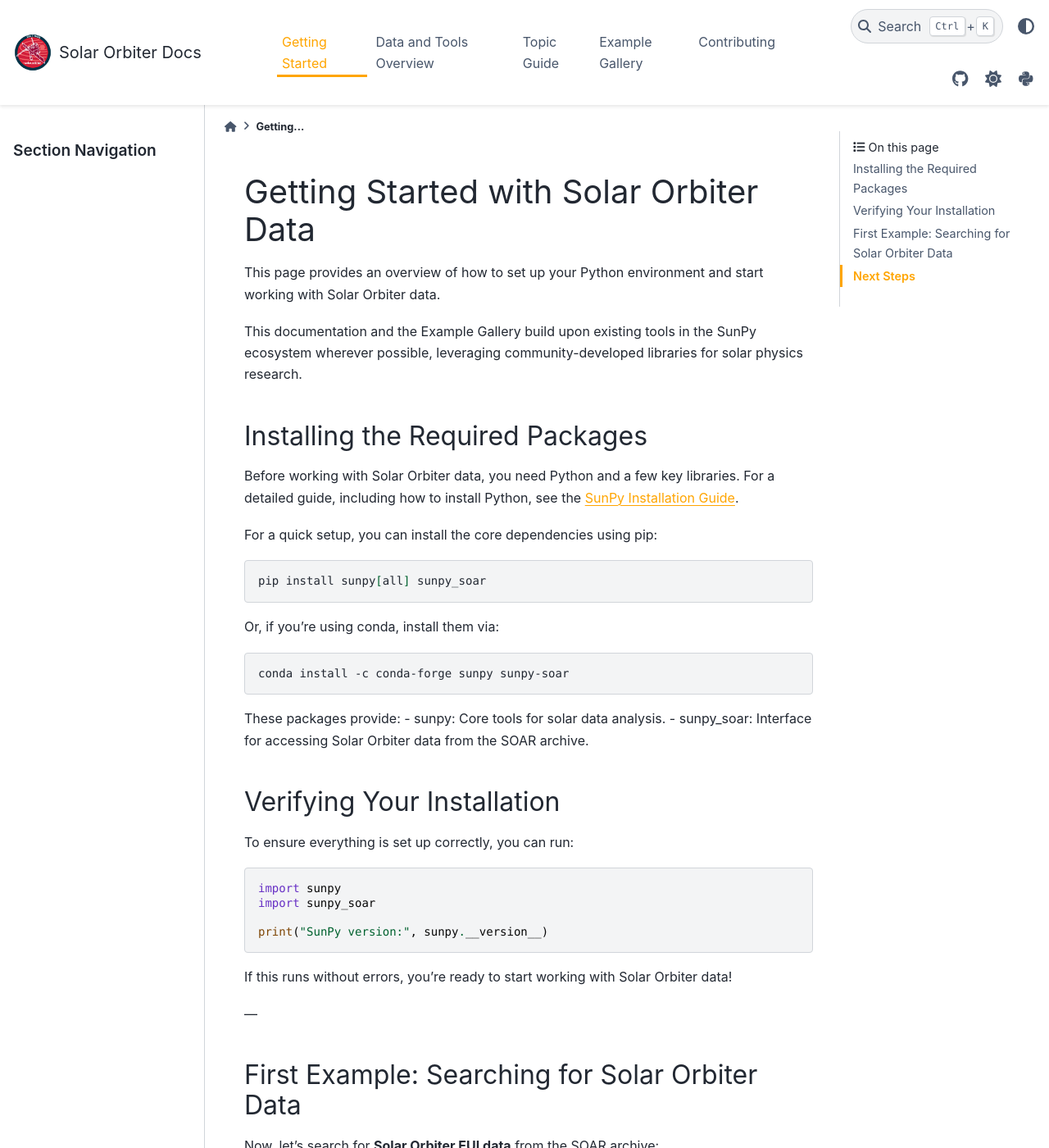
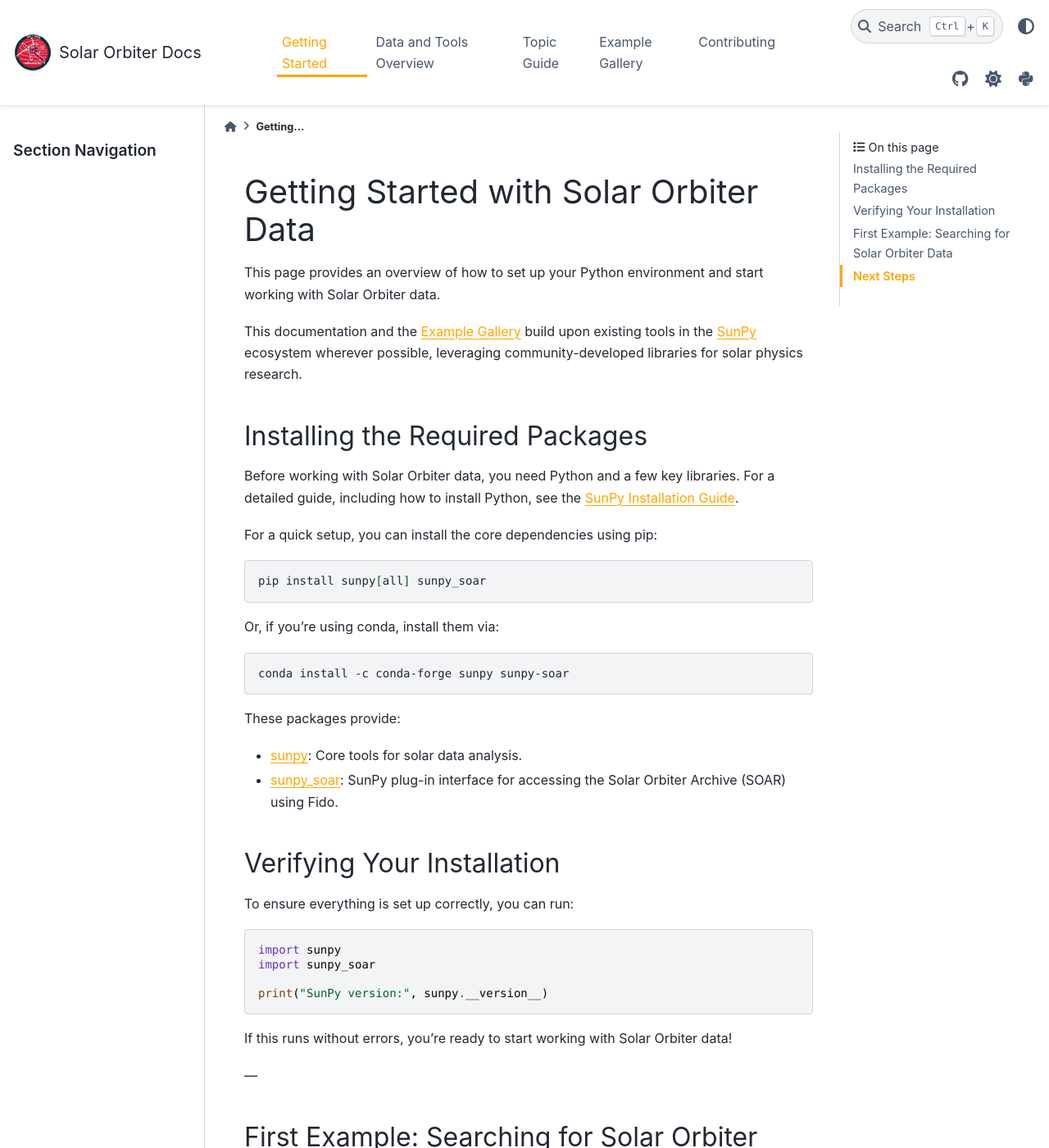
Before and after one commit to SolarOrbiterWorkshop/solar-orbiter-docs, a Sphinx documentation site: the page built from docs/getting_started.rst, in a window 1280 px wide and 1400 px high. Shown: the whole window at 82% size. Built offline with Sphinx 7.4.7 and the PyData theme 0.15.4, drawn with Linux system fonts in a browser that asks for light colours; some of the changed text lies outside the part shown.

Commit message:
tidying up

```diff
--- a/docs/getting_started.rst
+++ b/docs/getting_started.rst
@@ -3,7 +3,8 @@ Getting Started with Solar Orbiter Data
 
 This page provides an overview of how to set up your Python environment and start working with Solar Orbiter data.
 
-This documentation and the Example Gallery build upon existing tools in the SunPy ecosystem wherever possible, leveraging community-developed libraries for solar physics research.
+This documentation and the `Example Gallery <auto_gallery/index.html>`_ build upon existing tools in the `SunPy <https://sunpy.org>`_ ecosystem wherever possible, leveraging community-developed libraries for solar physics research.
+
 
 
 Installing the Required Packages
@@ -25,8 +26,9 @@ Or, if you're using conda, install them via:
     conda install -c conda-forge sunpy sunpy-soar
 
 These packages provide:
-- sunpy: Core tools for solar data analysis.
-- sunpy_soar: Interface for accessing Solar Orbiter data from the SOAR archive.
+
+*  `sunpy <https://docs.sunpy.org/en/stable/>`_: Core tools for solar data analysis.
+*  `sunpy_soar <https://docs.sunpy.org/projects/soar/en/latest/>`_: SunPy plug-in interface for accessing the Solar Orbiter Archive (SOAR) using Fido.
 
 Verifying Your Installation
 ---------------------------
@@ -47,7 +49,7 @@ If this runs without errors, you're ready to start working with Solar Orbiter da
 First Example: Searching for Solar Orbiter Data
 -----------------------------------------------
 
-Now, let's search for **Solar Orbiter EUI data** from the SOAR archive:
+Now, let's search for Solar Orbiter EUI data from the SOAR archive:
 
 .. code-block:: python
 
```
Also changed, not shown: other parts of docs/getting_started.rst (+4 -2 lines).
